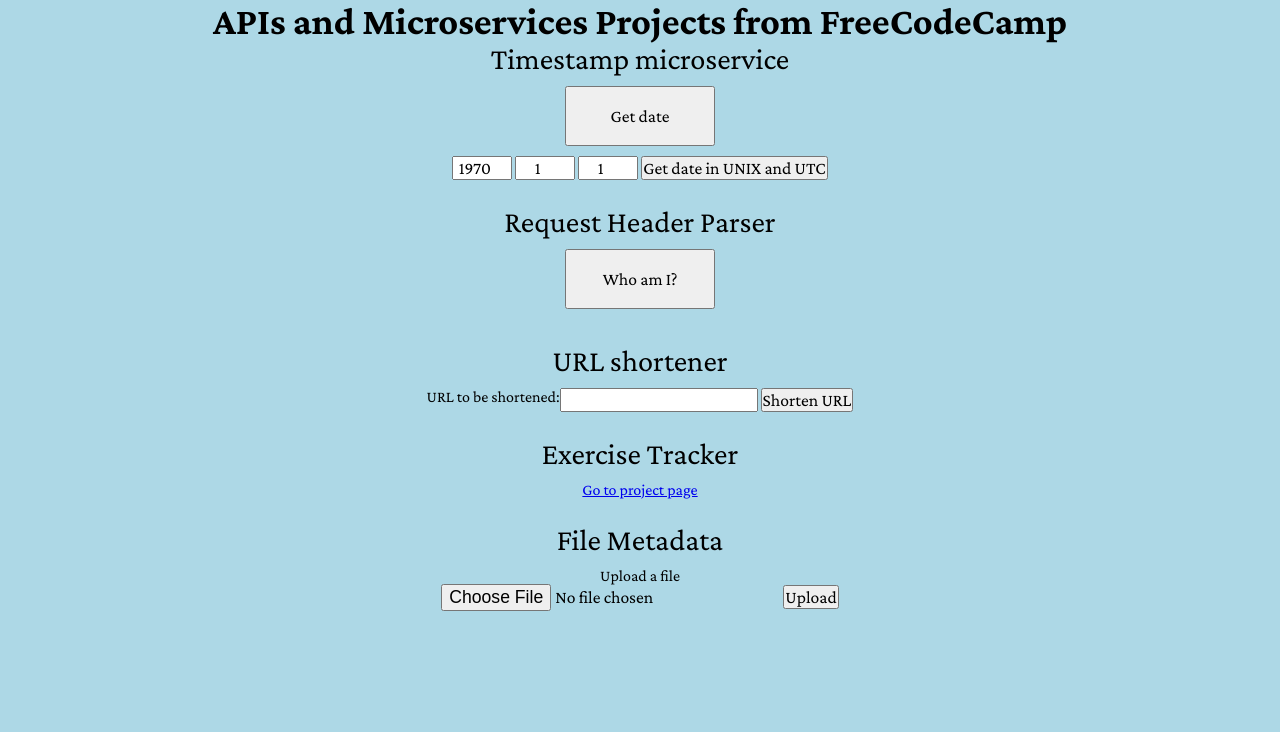
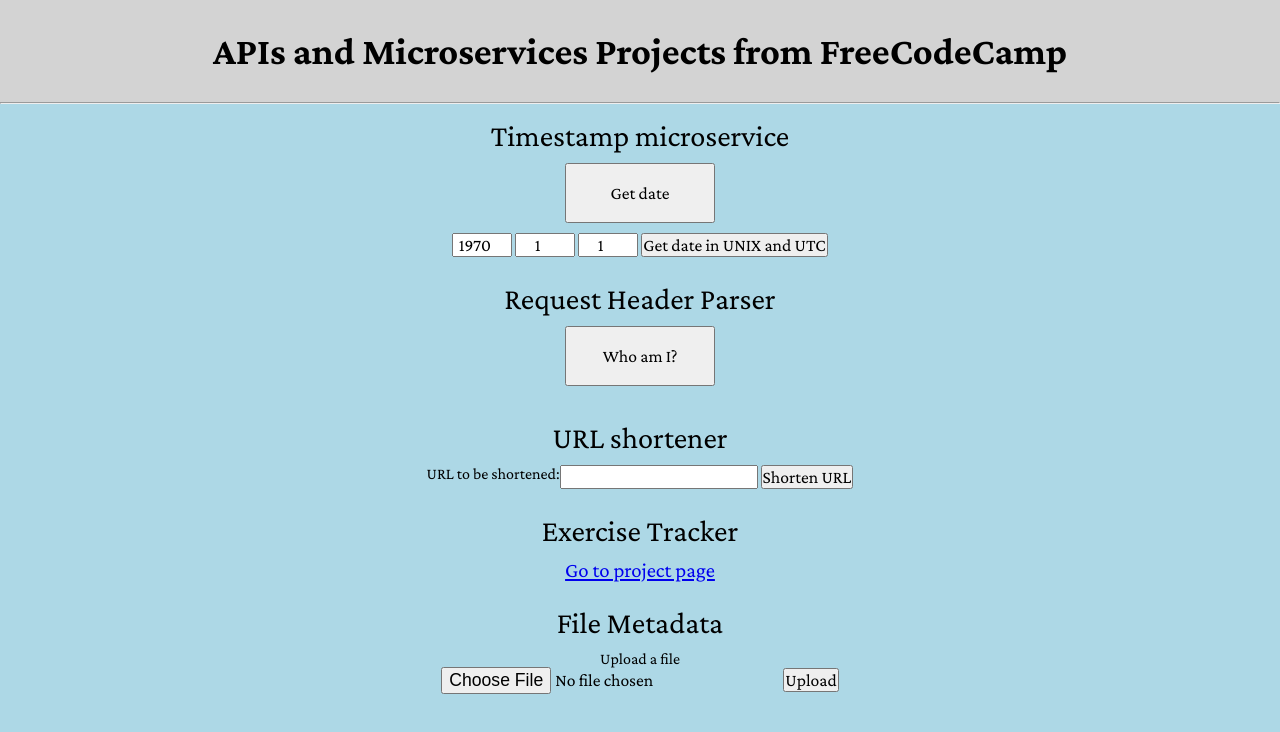
Before and after one commit to lezojeda/freecodecamp-apis-and-microservices, a website: page apis-and-microservices/views/index.html in a window 1280 px wide. Drawn offline with nearby package versions, Linux system fonts and the light colour scheme; files that its build step writes are made by us from their sources.

Commit message:
Added header element and id attribute for each project container identifying which project contains.

```diff
--- a/apis-and-microservices/views/index.html
+++ b/apis-and-microservices/views/index.html
@@ -11,9 +11,12 @@
 </head>
 
 <body>
-    <h1>APIs and Microservices Projects from FreeCodeCamp</h1>
+    <header>
+        <h1>APIs and Microservices Projects from FreeCodeCamp</h1>
+        <hr/>
+    </header>
 
-    <div class="project-container">
+    <div class="project-container" id="timestamp">
         <h2>Timestamp microservice</h2>
         <a href='/api/timestamp'>
             <button class='service-button'>Get date</button>
@@ -28,13 +31,13 @@
         </form>
 
     </div>
-    <div class="project-container">
+    <div class="project-container" id="request-header-parser">
         <h2>Request Header Parser</h2>
         <a href='/api/whoami'>
             <button class='service-button'>Who am I?</button>
         </a>
     </div>
-    <div class="project-container">
+    <div class="project-container" id="url-shortener">
         <h2>URL shortener</h2>
         <div class="row-container">
             URL to be shortened:
@@ -44,9 +47,9 @@
             </form>
         </div>
     </div>
-    <div class="project-container">
+    <div class="project-container" id="exercise-tracker">
         <h2>Exercise Tracker</h2>
-        <a href="/exercise-tracker">Go to project page</a>
+        <a class="medium-link" href="/exercise-tracker">Go to project page</a>
     </div>
     <div class="project-container">
         <h2>File Metadata</h2>
```
